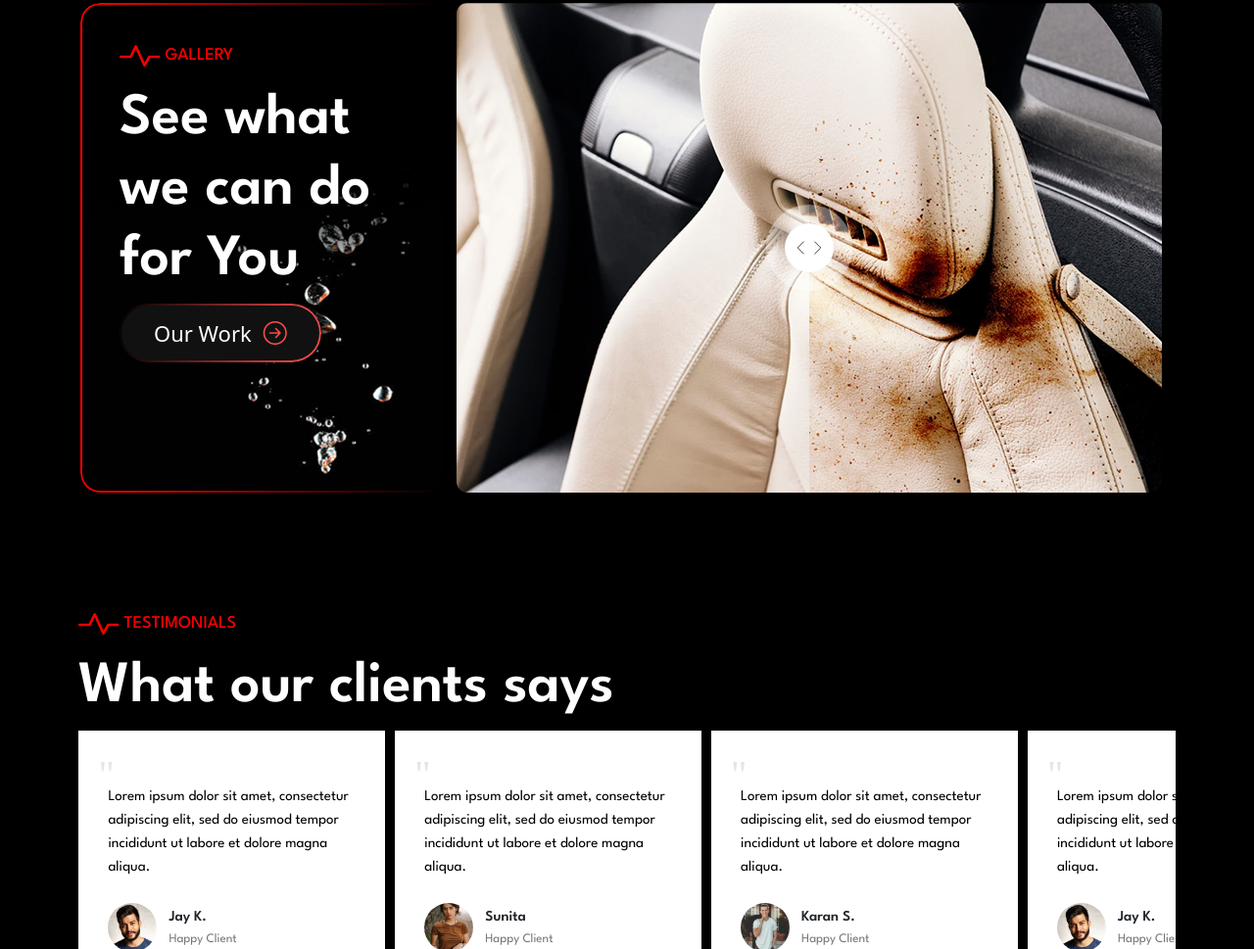
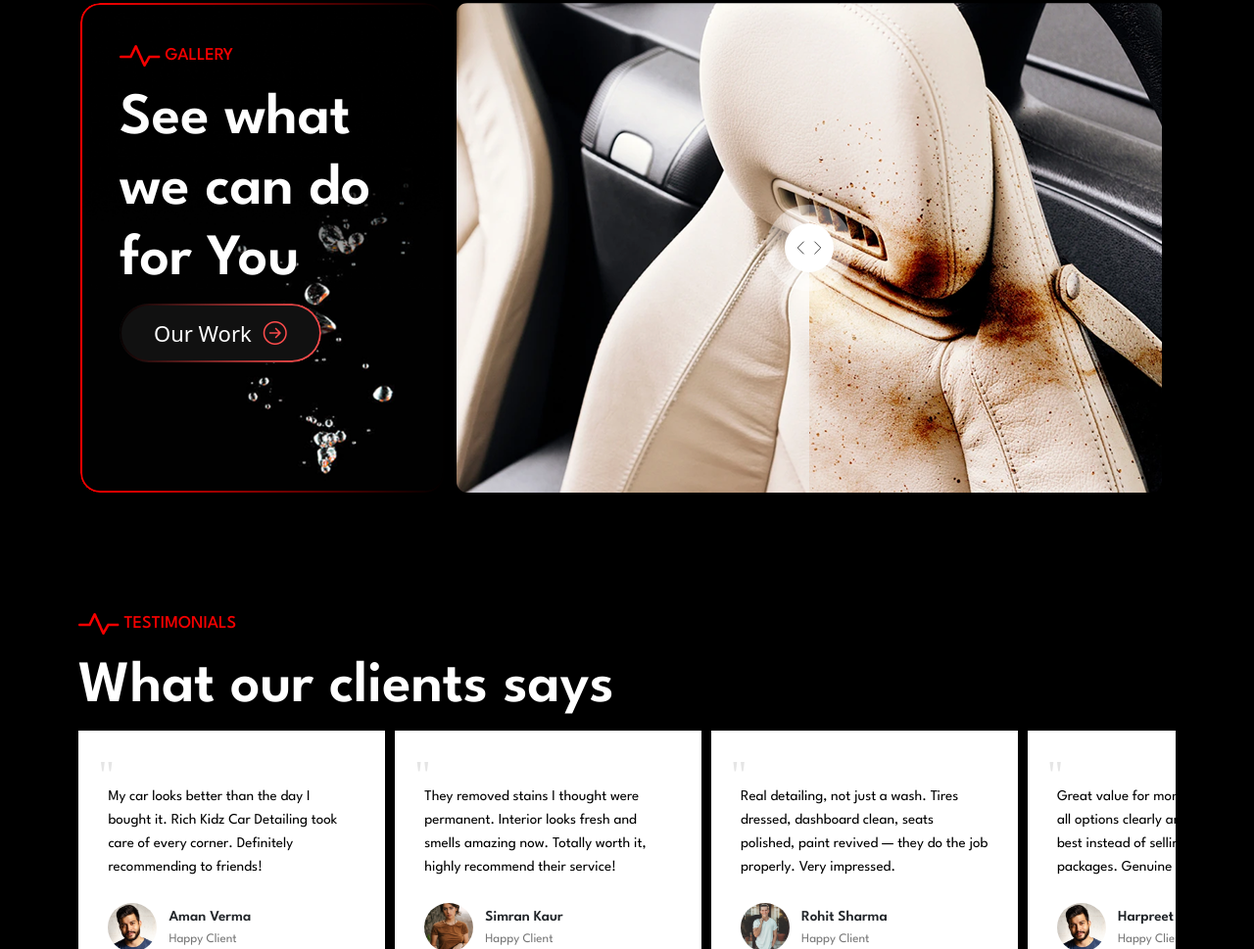
Before and after one commit to harishankarprajapati/Rich-Kidz, a plain HTML site: page index.html in a window 1280 px wide. Shown: the part 1831-2800 px from the top of the page at 98% size. Drawn offline with nearby package versions, Linux system fonts and the light colour scheme; a web font is replaced by a local one.

Commit message:
fdhjkdSHnvr

```diff
--- a/index.html
+++ b/index.html
@@ -55,7 +55,7 @@
                 <p>Types of car</p>
               </div>
               <div class="secboxbg secbobrg2">
-                <h4>1k+</h4>
+                <h4>450+</h4>
                 <p>Happy Clients</p>
               </div>
             </div>
@@ -63,7 +63,7 @@
         </div>
 
       </div>
-        <div class="item  secherbg2">
+      <div class="item  secherbg2">
         <div class="container secheading">
           <h3>Revolutionize <br> Your Ride</h3>
           <div class="row m-0">
@@ -80,7 +80,7 @@
                 <p>Types of car</p>
               </div>
               <div class="secboxbg secbobrg2">
-                <h4>1k+</h4>
+                <h4>450+</h4>
                 <p>Happy Clients</p>
               </div>
             </div>
@@ -93,10 +93,6 @@
 
 
   </div>
-
-
-
-
 
   <!-- Unleash Your Drive with Smart Services -->
   <div class="container-fluid secservbg">
@@ -241,14 +237,14 @@
       <div class="item">
         <div class="testimonial-card text-start">
           <p class="testimonial-text">
-            Lorem ipsum dolor sit amet, consectetur adipiscing elit, sed do eiusmod tempor incididunt ut labore et
-            dolore magna aliqua.
+            My car looks better than the day I bought it. Rich Kidz Car Detailing took care of every corner. Definitely
+            recommending to friends!
           </p>
 
           <div class="client-info">
             <img src="images/revface1.png" alt="Client">
             <div>
-              <div class="client-name">Jay K.</div>
+              <div class="client-name">Aman Verma</div>
               <div class="client-title">Happy Client</div>
             </div>
           </div>
@@ -257,14 +253,13 @@
       <div class="item">
         <div class="testimonial-card text-start">
           <p class="testimonial-text">
-            Lorem ipsum dolor sit amet, consectetur adipiscing elit, sed do eiusmod tempor incididunt ut labore et
-            dolore magna aliqua.
-          </p>
+           They removed stains I thought were permanent. Interior looks fresh and smells amazing now. Totally worth it, highly recommend their service!
+ </p>
 
           <div class="client-info">
             <img src="images/revface2.png" alt="Client">
             <div>
-              <div class="client-name">Sunita</div>
+              <div class="client-name">Simran Kaur</div>
               <div class="client-title">Happy Client</div>
             </div>
           </div>
@@ -273,14 +268,29 @@
       <div class="item">
         <div class="testimonial-card text-start">
           <p class="testimonial-text">
-            Lorem ipsum dolor sit amet, consectetur adipiscing elit, sed do eiusmod tempor incididunt ut labore et
-            dolore magna aliqua.
-          </p>
+           Real detailing, not just a wash. Tires dressed, dashboard clean, seats polished, paint revived — they do the job properly. Very impressed.</p>
 
           <div class="client-info">
             <img src="images/revface3.png" alt="Client">
             <div>
-              <div class="client-name">Karan S.</div>
+              <div class="client-name">Rohit Sharma
+              </div>
+              <div class="client-title">Happy Client</div>
+            </div>
+          </div>
+        </div>
+      </div>
+      <div class="item">
+        <div class="testimonial-card text-start">
+          <p class="testimonial-text">
+            Great value for money. They explained all options clearly and suggested what’s best instead of selling
+            expensive packages. Genuine people.
+          </p>
+
+          <div class="client-info">
+            <img src="images/revface1.png" alt="Client">
+            <div>
+              <div class="client-name">Harpreet Singh</div>
               <div class="client-title">Happy Client</div>
             </div>
           </div>
```
